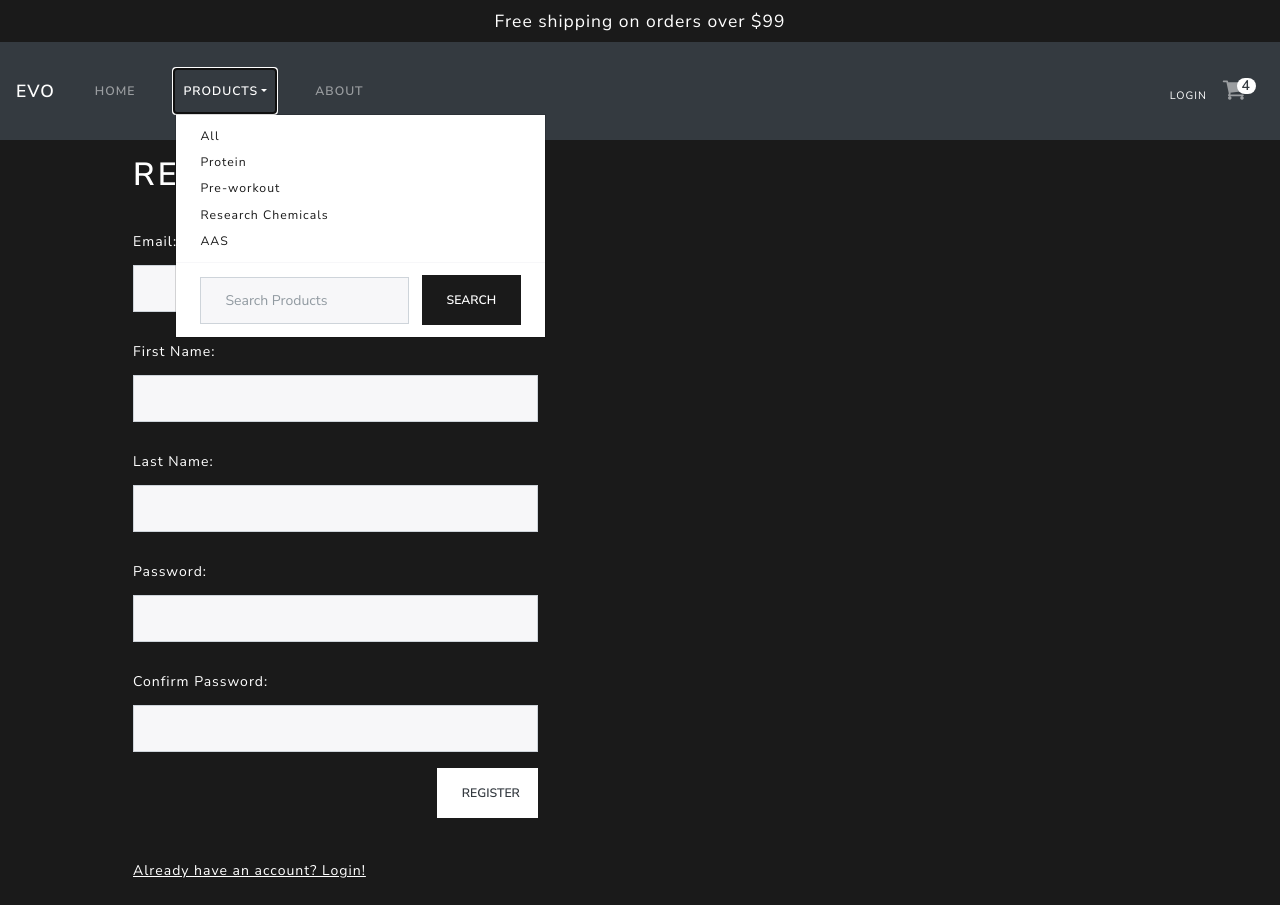
After one commit to MNeipp/Dojo_Projects, a Django app: a page that uses supplement_store/login_app/templates/registration.html in a window 1280 px wide, after a click on "PRODUCTS". The commit adds this page. Run offline with Django 3.2, Linux system fonts and the light colour scheme; some libraries are stand-ins or nearby versions.

Commit message:
Login/Registration pages done.

```diff
--- /dev/null
+++ b/supplement_store/login_app/templates/registration.html
@@ -0,0 +1,133 @@
+<!DOCTYPE html>
+<html lang="en">
+
+<head>
+    <meta charset="UTF-8">
+    <meta name="viewport" content="width=device-width, initial-scale=1.0">
+    <script src="https://code.jquery.com/jquery-3.5.1.min.js"
+        integrity="sha256-9/aliU8dGd2tb6OSsuzixeV4y/faTqgFtohetphbbj0=" crossorigin="anonymous"></script>
+    <link href="https://stackpath.bootstrapcdn.com/bootswatch/4.5.0/lux/bootstrap.min.css" rel="stylesheet"
+        integrity="sha384-smnSwzHqW1zKbeuSMsAM/fMQpkk7HY11LuHiwT8snL/W2QBoZtVCT4H5x1CEcJCs" crossorigin="anonymous">
+    <link rel="stylesheet" href="https://stackpath.bootstrapcdn.com/font-awesome/4.7.0/css/font-awesome.min.css"
+        integrity="sha384-wvfXpqpZZVQGK6TAh5PVlGOfQNHSoD2xbE+QkPxCAFlNEevoEH3Sl0sibVcOQVnN" crossorigin="anonymous">
+
+    {% load static %}
+    <link rel="stylesheet" type='text/css' href="{% static 'css/custom.css' %}">
+
+    <script src="https://code.jquery.com/jquery-3.5.1.min.js"
+        integrity="sha256-9/aliU8dGd2tb6OSsuzixeV4y/faTqgFtohetphbbj0=" crossorigin="anonymous"></script>
+    <script src="https://stackpath.bootstrapcdn.com/bootstrap/4.5.0/js/bootstrap.min.js"
+        integrity="sha384-OgVRvuATP1z7JjHLkuOU7Xw704+h835Lr+6QL9UvYjZE3Ipu6Tp75j7Bh/kR0JKI" crossorigin="anonymous">
+    </script>
+
+    <title>Registration</title>
+</head>
+<body class="bg-primary">
+    <header class="bg-primary text-light text-center pt-2">
+        <p class="lead mb-2">Free shipping on orders over $99</p>
+    </header>
+    <nav class="navbar navbar-expand-lg navbar-dark bg-dark">
+        <a class="navbar-brand">Evo</a>
+        <button class="navbar-toggler" type="button" data-toggle="collapse" data-target="#navbarColor01"
+            aria-controls="navbarColor01" aria-expanded="false" aria-label="Toggle navigation">
+            <span class="navbar-toggler-icon"></span>
+        </button>
+        <div class="collapse navbar-collapse" id="navbarColor01">
+            <ul class="navbar-nav mr-auto">
+                <li class="nav-item">
+                    <a class="nav-link" href="{% url 'home' %}">Home</a>
+                </li>
+                <li class="nav-item dropdown">
+                    <a class="nav-link dropdown-toggle" data-toggle="dropdown" href="#" role="button"
+                        aria-haspopup="true" aria-expanded="false">Products</a>
+                    <div class="dropdown-menu">
+                        <a class="dropdown-item" href="#">All</a>
+                        <a class="dropdown-item" href="#">Protein</a>
+                        <a class="dropdown-item" href="#">Pre-workout</a>
+                        <a class="dropdown-item" href="#">Research Chemicals</a>
+                        <a class="dropdown-item" href="#">AAS</a>
+                        <div class="dropdown-divider"></div>
+                        <form class="form-inline my-2 my-lg-0 dropdown-item">
+                            <input class="form-control mr-sm-2" type="text" placeholder="Search Products">
+                            <button class="btn btn-primary my-2 my-sm-0" type="submit">Search</button>
+                        </form>
+                    </div>
+                </li>
+                <li class="nav-item">
+                    <a class="nav-link" href="#">About</a>
+                </li>
+            </ul>
+            <div class="navbar-nav ml-auto">
+                <a href="{% url 'login' %}" class="nav-link mt-2 active disabled" ><small>Login</small> <span class="sr-only">(current)</span></a>
+                <a href="" class="nav-link"><i class="fa fa-2x fa-shopping-cart"></i><span
+                        class='badge badge-light text-dark' id='lblCartCount'> 4 </span></a>
+            </div>
+        </div>
+    </nav>
+    <div class="container mt-3">
+        <div class="row">
+            <div class="col-sm-12 col-md-6 mb-4 ml-5">
+                <h1 class=" text-light">Register</h1>
+                <form action="" class="mt-4" method="POST" id="register-form">
+                    {% csrf_token %}
+                    <div class="form-group">
+                        <label for="email" class="col-form-label text-light">Email:</label>
+                        <input type="email" class="form-control col-sm-9" name="email" id="email">
+                        {% for message in messages %}
+                            {% if "email" in message.extra_tags %}
+                                <p class="text-danger"><small>{{message}}</small></p>
+                            {% endif %}
+                        {% endfor %}
+                    </div>
+                    <div class="form-group">
+                        <label for="first_name" class="col-form-label text-light">First Name:</label>
+                        <input type="text" class="form-control col-sm-9" name="first_name" id="first_name">
+                        {% for message in messages %}
+                            {% if "first_name" in message.extra_tags %}
+                                <p class="text-danger"><small>{{message}}</small></p>
+                            {% endif %}
+                        {% endfor %}
+                    </div>
+                    <div class="form-group">
+                        <label for="last_name" class="col-form-label text-light">Last Name:</label>
+                        <input type="text" class="form-control col-sm-9" name="last_name" id="last_name">
+                        {% for message in messages %}
+                            {% if "last_name" in message.extra_tags %}
+                                <p class="text-danger"><small>{{message}}</small></p>
+                            {% endif %}
+                        {% endfor %}
+                    </div>
+                    <div class="form-group">
+                        <label for="password" class="col-form-label text-light">Password:</label>
+                        <input type="password" class="form-control col-sm-9" name="password" id="password">
+                        {% for message in messages %}
+                            {% if "password" in message.extra_tags %}
+                                <p class="text-danger"><small>{{message}}</small></p>
+                            {% endif %}
+                        {% endfor %}
+                    </div>
+                    <div class="form-group">
+                        <label for="confirm_password" class="col-form-label text-light">Confirm Password:</label>
+                        <input type="password" class="form-control col-sm-9" name="confirm_password" id="confirm_password">
+                        {% for message in messages %}
+                            {% if "confirm" in message.extra_tags %}
+                                <p class="text-danger"><small>{{message}}</small></p>
+                            {% endif %}
+                        {% endfor %}
+                    </div>
+                </form>
+
+                <div class="row col-sm-12 col-md-9 p-0 ml-0">
+                <input type="submit" value="Register" form="register-form" class="col-sm-12 col-md-3 btn btn-secondary text-dark ml-auto">
+            </div>
+             <br>
+            <br>
+            <a href="{% url 'login' %}"><u class="text-light">Already have an account? Login!</u></a>
+        </div>
+
+    </div>
+</div>
+
+
+</body>
+</html>
--- /dev/null
+++ b/supplement_store/login_app/urls.py
@@ -0,0 +1,10 @@
+from django.urls import path
+from . import views as login_views
+from store_app import views as store_views
+
+urlpatterns=[
+    path('', login_views.login, name="login"),
+    path('new', login_views.registration, name="registration"),
+
+
+]
--- a/supplement_store/login_app/views.py
+++ b/supplement_store/login_app/views.py
@@ -1,3 +1,9 @@
 from django.shortcuts import render
 
 # Create your views here.
+
+def login(request):
+    return render(request, "login.html")
+
+def registration(request):
+    return render(request, "registration.html")
--- a/supplement_store/main/urls.py
+++ b/supplement_store/main/urls.py
@@ -19,4 +19,5 @@ from django.urls import path, include
 urlpatterns = [
     path('admin/', admin.site.urls),
     path('', include('store_app.urls')),
+    path('login', include('login_app.urls')),
 ]
--- a/user_dashboard/login_app/templates/register.html
+++ b/user_dashboard/login_app/templates/register.html
@@ -24,8 +24,6 @@
         </div>
       </nav>
       <br>
-    <div>
-        </div>
         <div class="container">
             <div class="row">
                 <div class="col-sm-12 col-md-6 mb-4 ml-5">
```
Also changed, not shown: supplement_store/login_app/templates/login.html (added, +115 -0 lines), supplement_store/store_app/templates/index.html (+20 -12 lines), supplement_store/store_app/static/img/Evolved.jpg, 1 other file.
